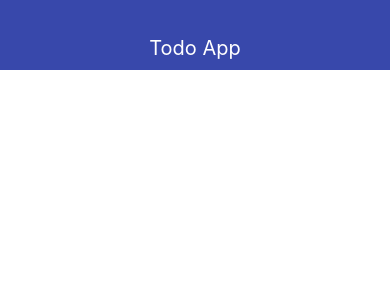
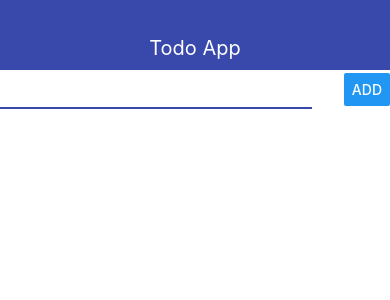
Before and after one commit to Obrazcoff/rn-expo-todo, a React Native app: screen / in a window 390 px wide. Shown: the top 300 px of the page. Built offline with nearby package versions, Linux system fonts and the light colour scheme.

Commit message:
Add input for todo

```diff
--- a/App.js
+++ b/App.js
@@ -1,11 +1,13 @@
 import React from 'react'
 import { StyleSheet, Text, View } from 'react-native'
 import { Navbar } from './components/Navbar'
+import { AddTodo } from './components/AddTodo'
 
 export default function App() {
   return (
     <View style={styles.container}>
       <Navbar title="Todo App" />
+      <AddTodo />
     </View>
   )
 }
--- /dev/null
+++ b/components/AddTodo.js
@@ -0,0 +1,26 @@
+import React from 'react'
+import { View, StyleSheet, TextInput, Button } from 'react-native'
+
+export const AddTodo = (props) => {
+  return (
+    <View style={styles.wrapper}>
+      <TextInput style={styles.input} />
+      <Button title="Add" />
+    </View>
+  )
+}
+
+const styles = StyleSheet.create({
+  wrapper: {
+    flexDirection: 'row',
+    justifyContent: 'space-between',
+    alignItems: 'center',
+  },
+  input: {
+    width: '80%',
+    padding: 10,
+    borderStyle: 'solid',
+    borderBottomWidth: 2,
+    borderColor: '#3848ab',
+  },
+})
```
